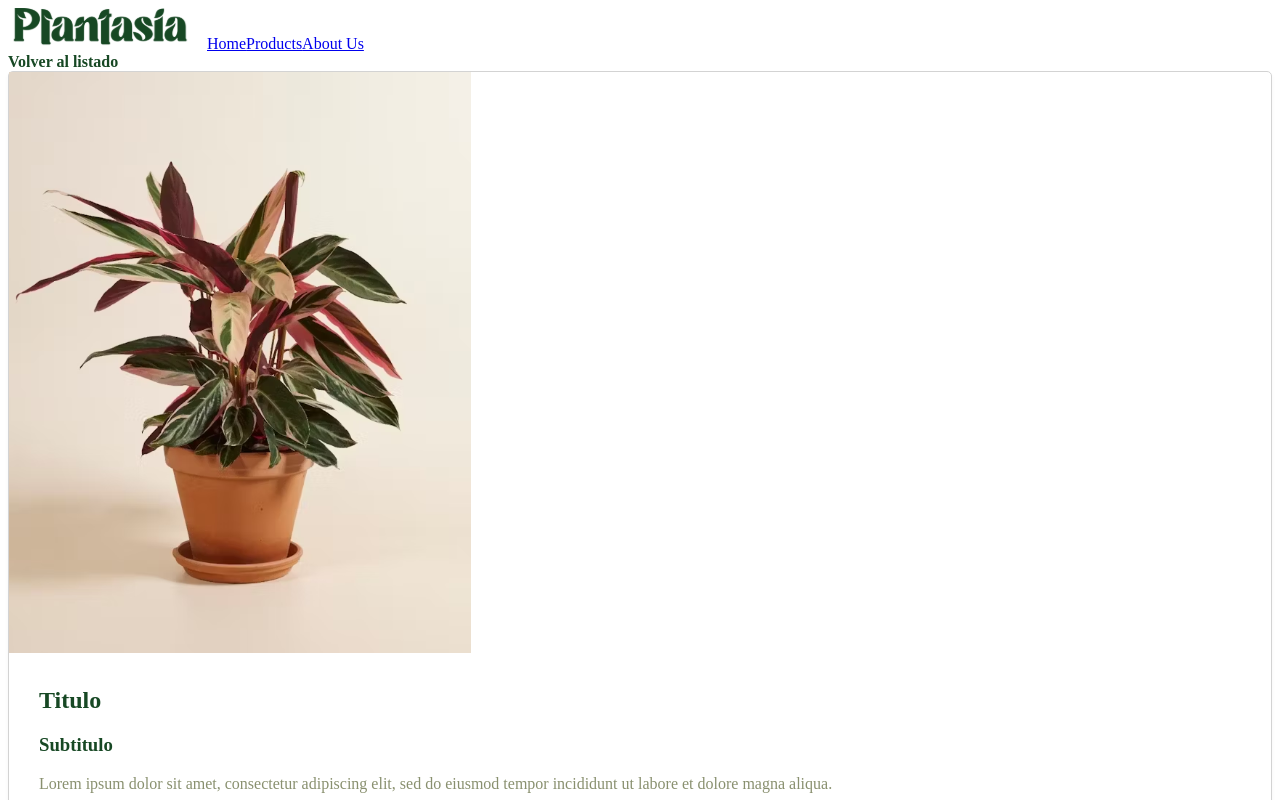
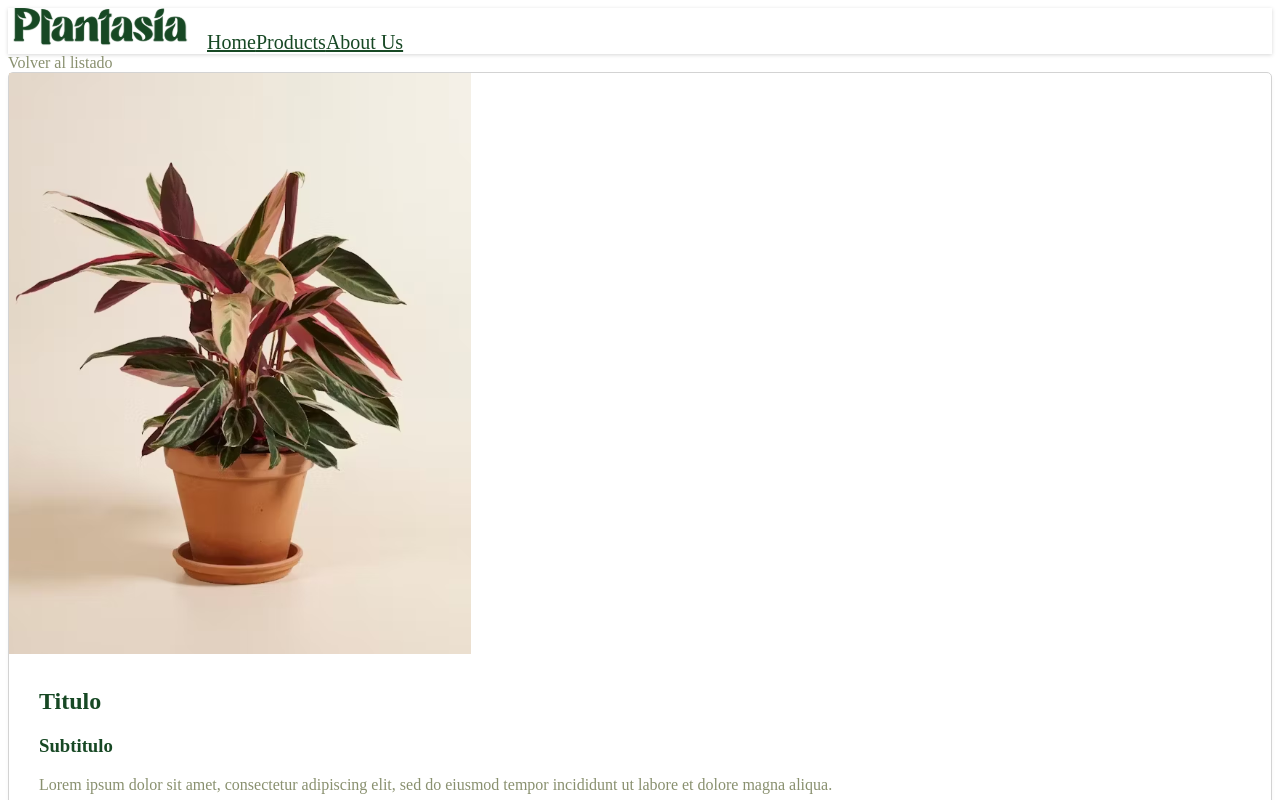
Before and after one commit to Plantasia-HackAcademy/plantasia_frontpages, a React app: page /product in a window 1280 px wide. Shown: the top 800 px of the page. Built offline with nearby package versions, Linux system fonts and the light colour scheme; the HTML template or start-up script is replaced by a standard one.

Commit message:
Arreglos minimos

```diff
--- a/src/components/Navbar.jsx
+++ b/src/components/Navbar.jsx
@@ -1,5 +1,5 @@
 import React from "react";
-import "../css/Footer.css";
+import "../css/Navbar.css";
 
 function Navbar() {
   return (
--- a/src/pages/ProductPage.jsx
+++ b/src/pages/ProductPage.jsx
@@ -15,7 +15,9 @@ function ProductPage() {
       <Navbar />
       <div className="container">
         <section className="product-body  mt-5 ">
-          <b>Volver al listado</b>
+          <a className="product-body-goback">
+            <i class="bi bi-arrow-left"></i>Volver al listado
+          </a>
           <div className="d-flex product-body-content">
             <img src="/images/Product.svg" alt="Product" />
             <div className="product-body-content-text">
```
